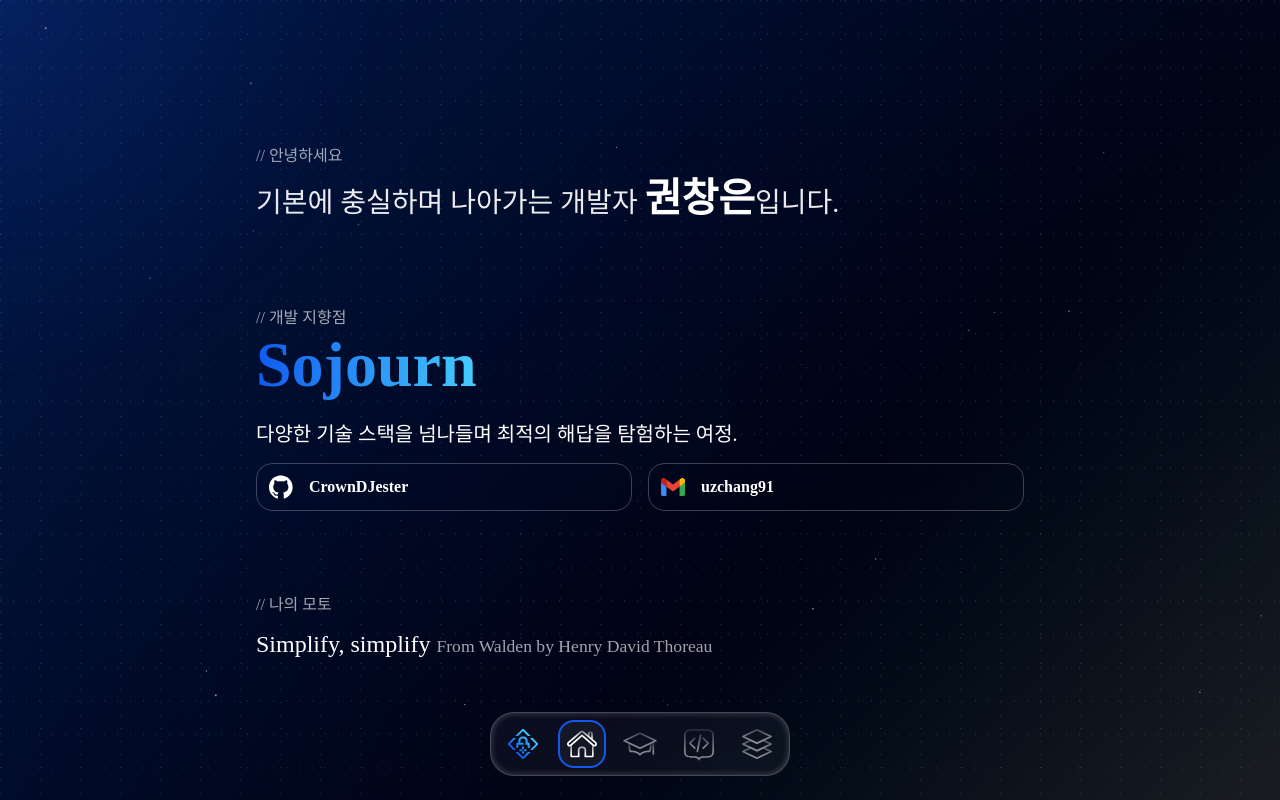
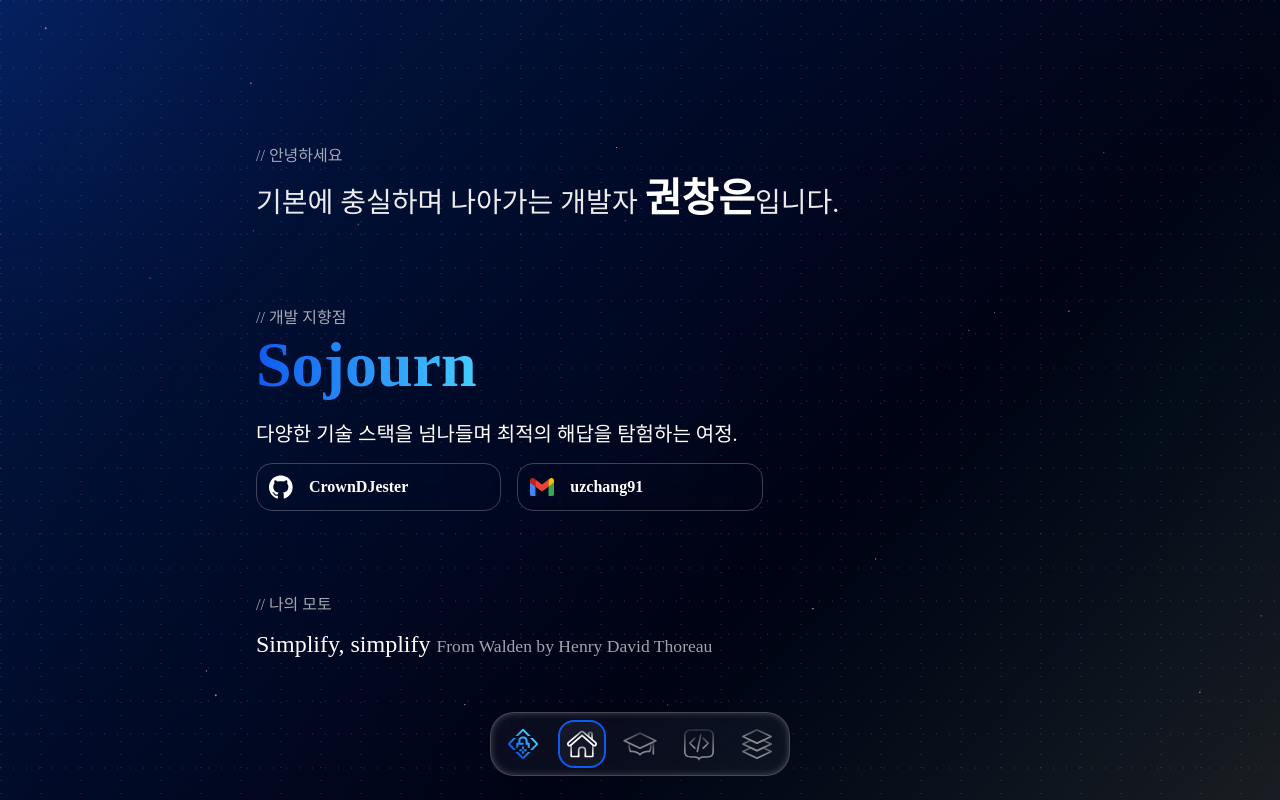
Before and after one commit to uzchang91/Portfolio, a React (Vite) app in the folder frontend/: page / in a window 1280 px wide. Built offline with nearby package versions, Linux system fonts and the light colour scheme; a web font is replaced by a local one.

Commit message:
update : Home.jsx

```diff
--- a/frontend/src/App.css
+++ b/frontend/src/App.css
@@ -42,6 +42,7 @@
   min-width: none;
   max-width: 768px;
   height: 100vh;
+  padding: 0rem 1rem;
   margin: auto;
 
   position: relative;
@@ -242,7 +243,7 @@ section>span {
 .btn-grid {
   width: 100%;
   display: grid;
-  grid-template-columns: 1fr 1fr;
+  grid-template-columns: repeat(auto-fill,minmax(200px,1fr));
   gap: 1rem;
 }
 
@@ -507,7 +508,7 @@ section>span {
 .email-module {
   position: absolute;
   top: calc(100% + 12px);
-  left: 0;
+  left: -50%;
   z-index: 100;
   min-width: 376px;
   padding: 1rem;
```
